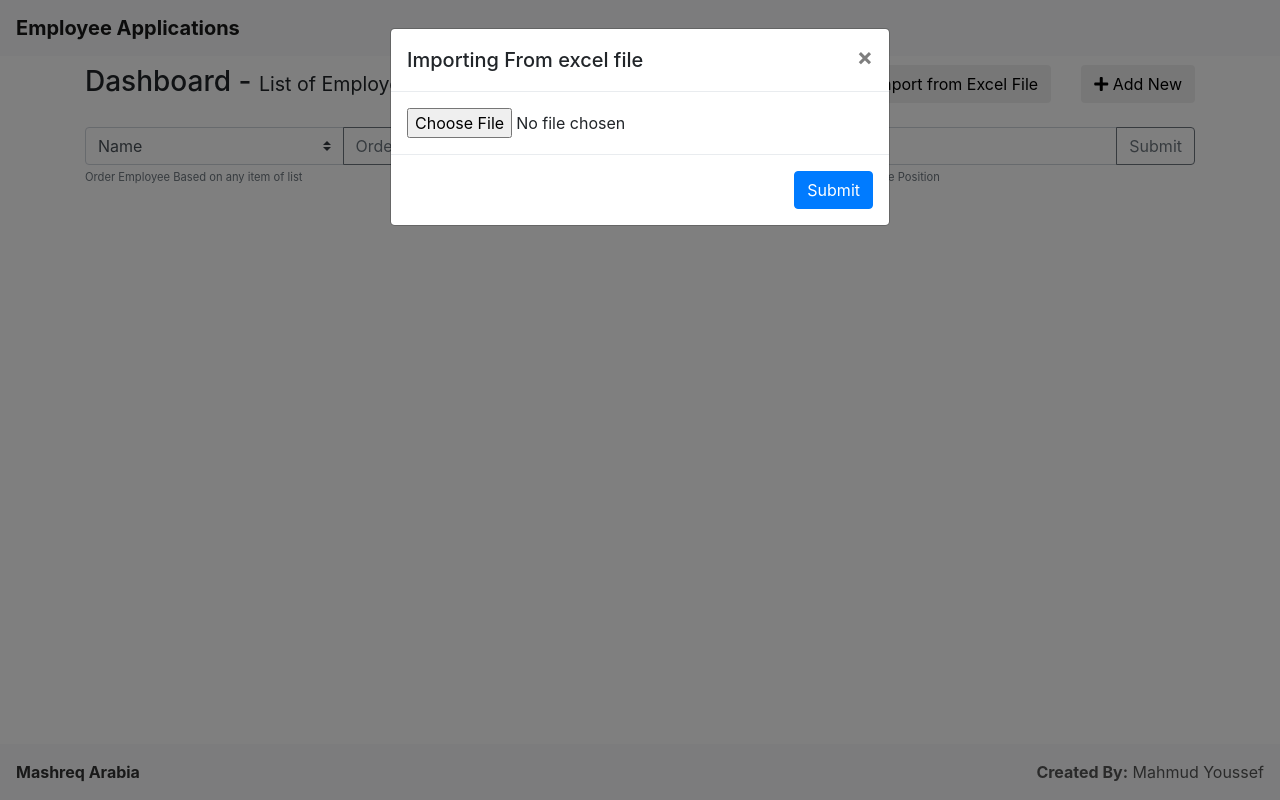
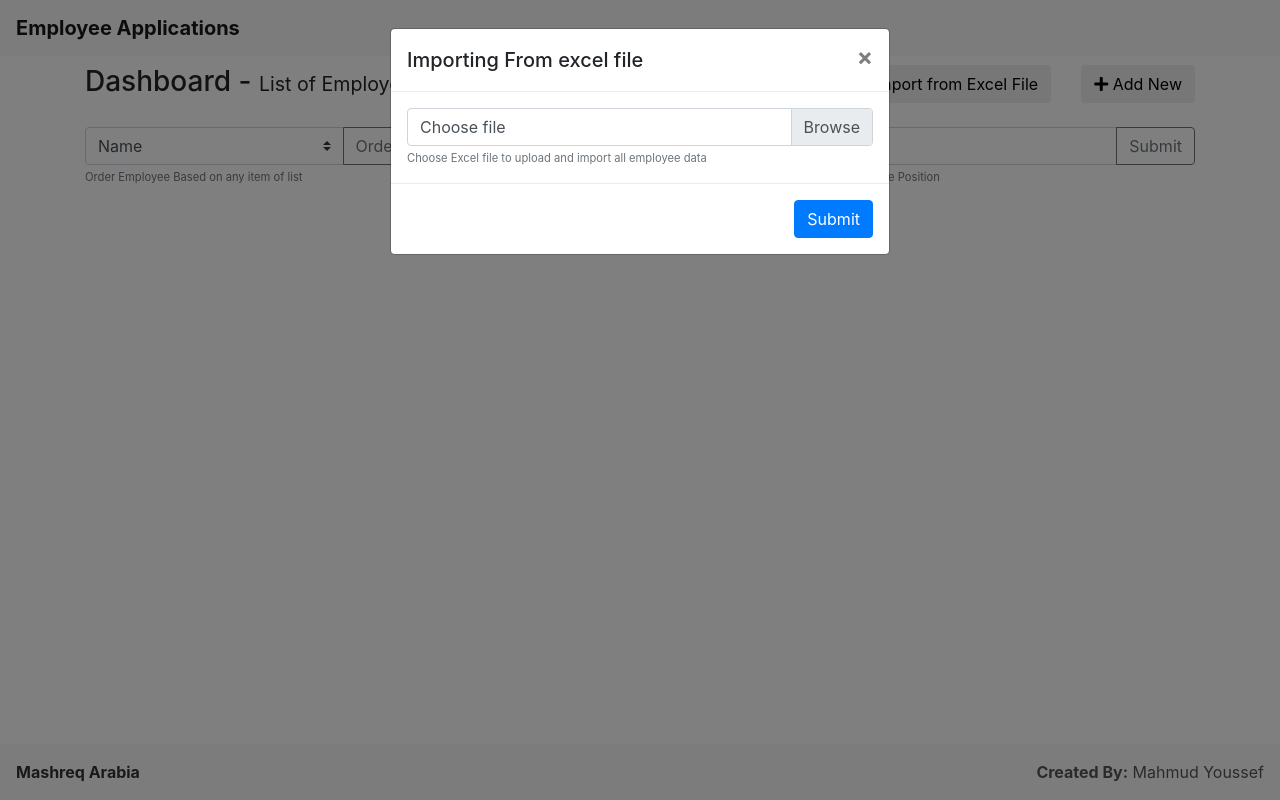
Before and after one commit to bigusef/mashreq-task, a Django app: page / in a window 1280 px wide, after a click on "Import from Excel File". Run offline with Django 3.2, Linux system fonts and the light colour scheme; data that the repository does not hold is empty; parts of the project's set-up code (start-up, migrations or seed data) failed here and were passed over; some libraries are stand-ins or nearby versions.

Commit message:
finish import from excel

```diff
--- a/employee/resources.py
+++ b/employee/resources.py
@@ -3,6 +3,5 @@ from .models import Employee
 
 
 class EmployeeResource(ModelResource):
-    ber
     class Meta:
         model = Employee
--- a/employee/templates/employee/partial/import-excel.html
+++ b/employee/templates/employee/partial/import-excel.html
@@ -11,12 +11,11 @@
             <form action="{% url 'employee:load_excel' %}" method="post" enctype="multipart/form-data">
                 {% csrf_token %}
                 <div class="modal-body">
-                        <input type="file" name="emp_file">
-{#                    <div class="custom-file">#}
-{#                        <input type="file" class="custom-file-input" name="excel">#}
-{#                        <label class="custom-file-label" for="customFile">Choose file</label>#}
-{#                    </div>#}
-{#                    <small class="form-text text-muted">Choose Excel file to upload and import all employee data</small>#}
+                    <div class="custom-file">
+                        <input type="file" class="custom-file-input" id="emp_file" name="emp_file">
+                        <label class="custom-file-label" for="emp_file">Choose file</label>
+                    </div>
+                    <small class="form-text text-muted">Choose Excel file to upload and import all employee data</small>
                 </div>
                 <div class="modal-footer">
                     <button type="submit" class="btn btn-primary">Submit</button>
--- a/employee/views.py
+++ b/employee/views.py
@@ -1,10 +1,8 @@
 from django.views.generic import ListView, View
 from django.shortcuts import redirect
+from tablib import Dataset
 
 from .models import Employee
-
-from django.http import HttpResponse
-from tablib import Dataset
 from .resources import EmployeeResource
 
 
@@ -38,7 +36,6 @@ class LoadExcelView(View):
         new_persons = request.FILES['emp_file']
         dataset.load(new_persons.read())
         result = resource.import_data(dataset, dry_run=True)
-        print(result)
         if not result.has_errors():
             resource.import_data(dataset, dry_run=False)
         return redirect('employee:dashboard')
```
Also changed, not shown: employee/migrations/0001_initial.py.
